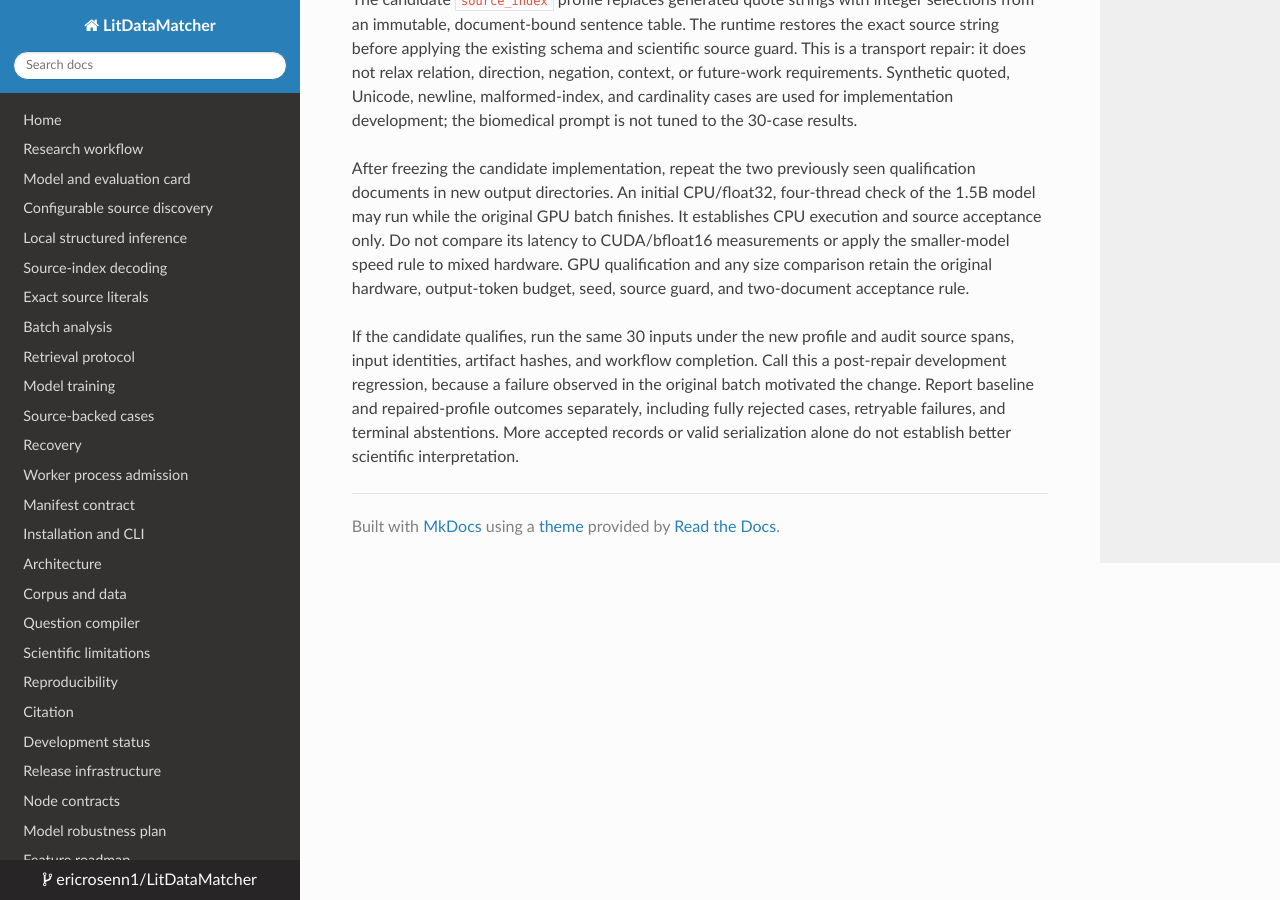
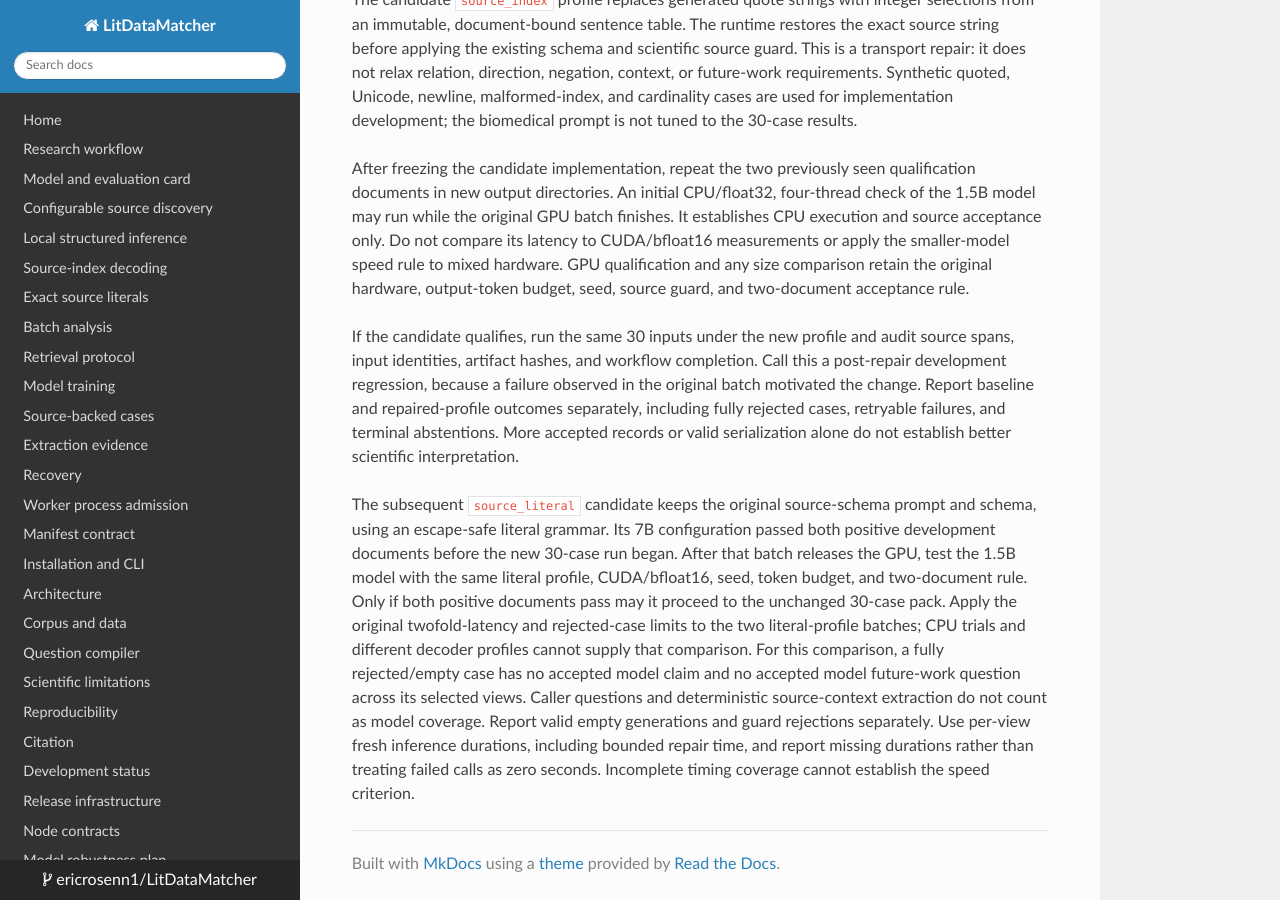
Before and after one commit to ericrosenn1/LitDataMatcher, an MkDocs documentation site: the page built from docs/campaign_20261031/extraction_protocol.md, in a window 1280 px wide and 900 px high, scrolled down 1352 px. Built offline with MkDocs 1.6.1, drawn with Linux system fonts in a browser that asks for light colours; nearby versions of some CDN libraries.

Commit message:
Publish qualified decoder evidence and complete runtime CI coverage

```diff
--- a/docs/campaign_20261031/extraction_protocol.md
+++ b/docs/campaign_20261031/extraction_protocol.md
@@ -76,3 +76,19 @@ the original batch motivated the change. Report baseline and repaired-profile
 outcomes separately, including fully rejected cases, retryable failures, and
 terminal abstentions. More accepted records or valid serialization alone do
 not establish better scientific interpretation.
+
+The subsequent `source_literal` candidate keeps the original source-schema
+prompt and schema, using an escape-safe literal grammar. Its 7B configuration
+passed both positive development documents before the new 30-case run began.
+After that batch releases the GPU, test the 1.5B model with the same literal
+profile, CUDA/bfloat16, seed, token budget, and two-document rule. Only if both
+positive documents pass may it proceed to the unchanged 30-case pack. Apply the
+original twofold-latency and rejected-case limits to the two literal-profile
+batches; CPU trials and different decoder profiles cannot supply that comparison.
+For this comparison, a fully rejected/empty case has no accepted model claim
+and no accepted model future-work question across its selected views. Caller
+questions and deterministic source-context extraction do not count as model
+coverage. Report valid empty generations and guard rejections separately.
+Use per-view fresh inference durations, including bounded repair time, and
+report missing durations rather than treating failed calls as zero seconds.
+Incomplete timing coverage cannot establish the speed criterion.
--- a/mkdocs.yml
+++ b/mkdocs.yml
@@ -19,6 +19,7 @@ nav:
   - Retrieval protocol: campaign_20261031/retrieval_protocol.md
   - Model training: campaign_20261031/retriever_training.md
   - Source-backed cases: campaign_20261031/research_cases.md
+  - Extraction evidence: campaign_20261031/extraction_results.md
   - Recovery: campaign_20261031/workflow_recovery.md
   - Worker process admission: campaign_20261031/workflow_controller_admission.md
   - Manifest contract: campaign_20261031/manifest_contract.md
```
Also changed, not shown: README.md (+4 -1 lines), docs/campaign_20261031/extraction_results.md (+1 -1 lines), docs/model_card.md (+3 -0 lines), 3 other files.
